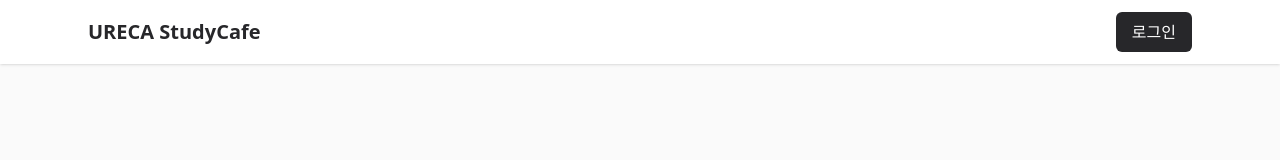
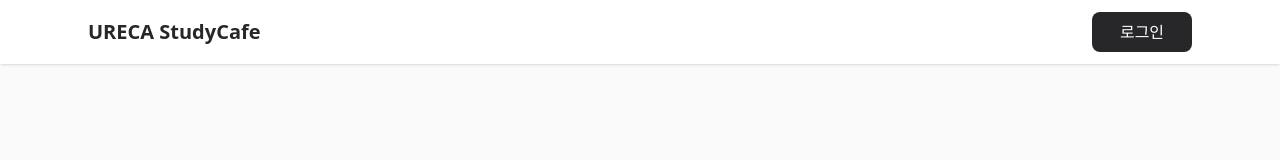
Before and after one commit to URECA-Group1/ureca-group1-frontend, a Next.js app: page / in a window 1280 px wide. Shown: the top 160 px of the page. Built offline with nearby package versions, Linux system fonts and the light colour scheme.

Commit message:
[Fix] 로그인/로그아웃 버튼 수정

```diff
--- a/src/components/HeaderComponent.jsx
+++ b/src/components/HeaderComponent.jsx
@@ -40,7 +40,7 @@ export default function HeaderComponent() {
         <div className="flex gap-4">
           {!isLogin && (
             <button
-              className="px-4 py-2 bg-zinc-800 text-white rounded-md cursor-pointer"
+              className="w-[100px] py-2 bg-zinc-800 text-white rounded-lg cursor-pointer text-center"
               onClick={() => router.push("/login")}
             >
               로그인
@@ -48,7 +48,7 @@ export default function HeaderComponent() {
           )}
           {isLogin && (
             <button
-              className="px-4 py-2 bg-red-500 text-white rounded-md cursor-pointer"
+              className="w-[100px] py-2 bg-zinc-800 text-white rounded-lg cursor-pointer text-center"
               onClick={doLogout}
             >
               로그아웃
```
